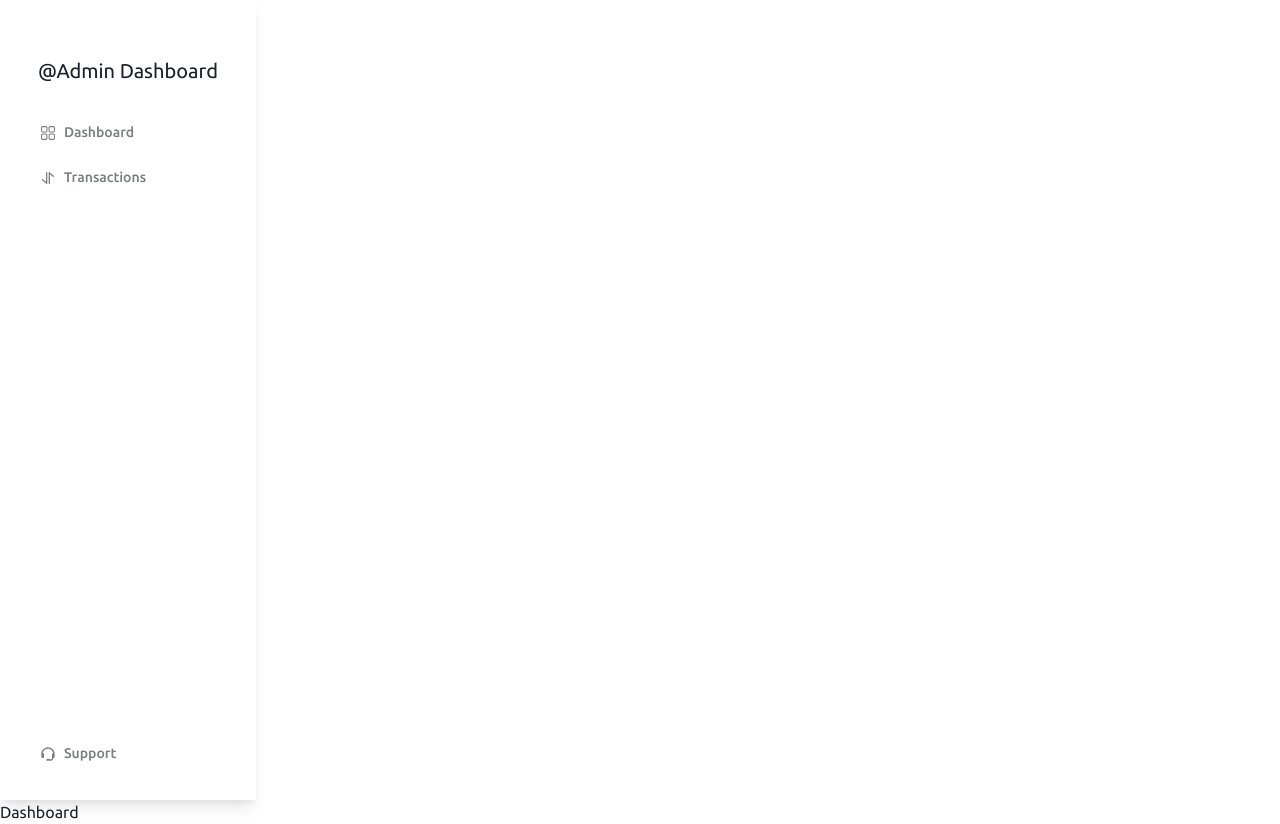
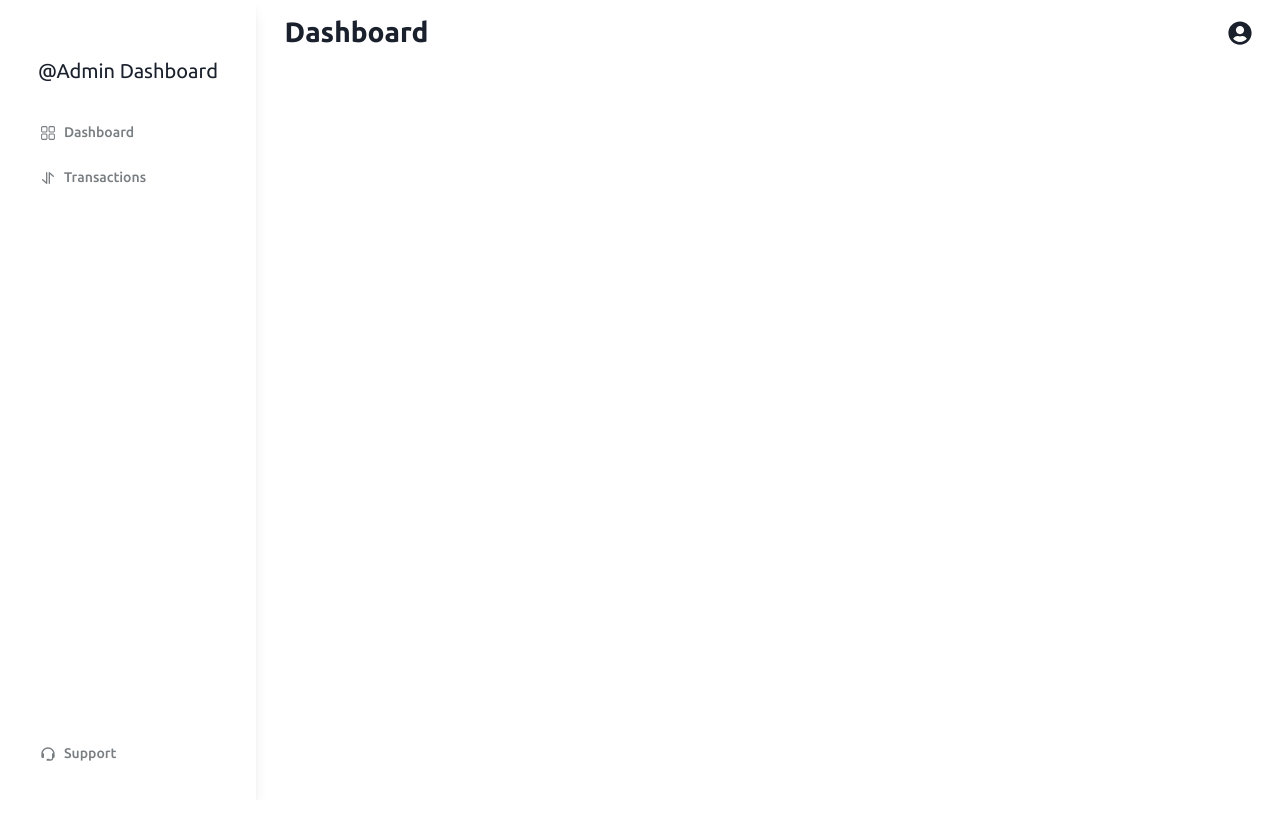
Before and after one commit to Ali88646/Dashboard, a React (Vite) app: page / in a window 1280 px wide. After the commit the page ends 800 px from the top, so only its background shows below. Built offline with nearby package versions, Linux system fonts and the light colour scheme.

Commit message:
completed TopNav component styling

```diff
--- a/src/Components/SideNav.jsx
+++ b/src/Components/SideNav.jsx
@@ -10,12 +10,7 @@ const SideNav = () => {
     { icon: TbTransferVertical, text: "Transactions", link: "/transactions" },
   ];
   return (
-    <Stack
-      boxShadow="lg"
-      maxW="16rem"
-      h="100vh"
-      justifyContent={"space-between"}
-    >
+    <Stack boxShadow="lg" w="16rem" h="100vh" justifyContent={"space-between"}>
       <Box>
         <Heading textAlign="center" as="h1" fontSize="20px" pt="3.5rem">
           @Admin Dashboard
--- a/src/Components/TopNav.jsx
+++ b/src/Components/TopNav.jsx
@@ -1,12 +1,54 @@
-import { Container, Flex, Heading } from "@chakra-ui/react";
-
+import {
+  Box,
+  Button,
+  HStack,
+  Heading,
+  Icon,
+  Menu,
+  MenuButton,
+  MenuItem,
+  MenuList,
+} from "@chakra-ui/react";
+import { FaUserCircle } from "react-icons/fa";
 const TopNav = () => {
+  const menuItemText = ["Profile", "Home", "Support", "Logout"];
   return (
-    <Flex boxShadow={"xl"}>
-      <Container>
-        <Heading>Dashboard</Heading>
-      </Container>
-    </Flex>
+    <Box>
+      <HStack
+        maxW={"80rem"}
+        h={64 / 4}
+        justify={"space-between"}
+        px={114 / 4}
+        mx={"auto"}
+      >
+        <Heading fontSize={"28px"} fontWeight={"bold"}>
+          Dashboard
+        </Heading>
+        <Menu>
+          <MenuButton as={Button}>
+            <Icon as={FaUserCircle} fontSize={"24px"} />
+          </MenuButton>
+          <MenuList
+            width={"15vw"}
+            bg={"#f3f3f7"}
+            padding={3}
+            borderRadius={10}
+            boxShadow={"sm"}
+          >
+            {menuItemText.map((items) => (
+              <MenuItem
+                color={"#777"}
+                _hover={{ bg: "#fff", color: "#000" }}
+                padding={3}
+                borderRadius={5}
+              >
+                {items}
+              </MenuItem>
+            ))}
+          </MenuList>
+        </Menu>
+      </HStack>
+    </Box>
   );
 };
 
--- a/src/pages/Dashboard/Dashboard.jsx
+++ b/src/pages/Dashboard/Dashboard.jsx
@@ -1,11 +1,17 @@
 import React from "react";
 import SideNav from "../../Components/SideNav";
 import TopNav from "../../Components/TopNav";
+import { Box, Flex } from "@chakra-ui/react";
 
 const Dashboard = () => {
   return (
     <div>
-      <SideNav /> <TopNav />
+      <Flex>
+        <SideNav />
+        <Box flexGrow={1}>
+          <TopNav />
+        </Box>
+      </Flex>
     </div>
   );
 };
```
